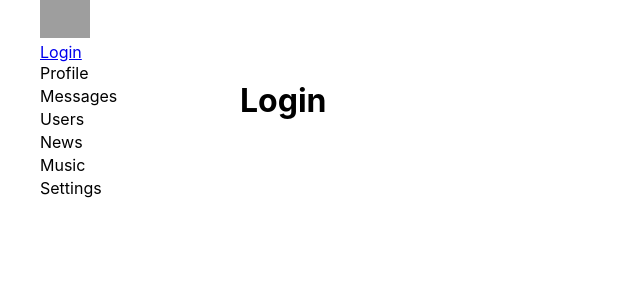
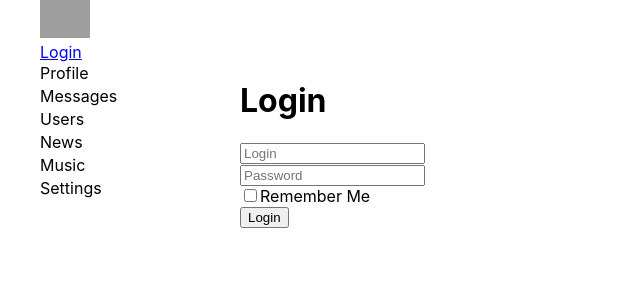
Before and after one commit to kov77/social_ts, a React (Create React App) app: page /login in a window 1280 px wide. Shown: the top 300 px of the page, without its empty margins (0-640 px from the left). Built offline with nearby package versions, Linux system fonts and the light colour scheme; no server answers; grey boxes are pictures that could not be loaded.

Commit message:
Add Login component&install redux-form

```diff
--- a/src/components/Login/Login.tsx
+++ b/src/components/Login/Login.tsx
@@ -1,7 +1,36 @@
 import React from 'react'
+import { Field, InjectedFormProps, reduxForm } from 'redux-form'
+
+type FormDataType = {
+    login: string
+    password: string
+    rememberMe: boolean
+}
+
+const LoginForm: React.FC<InjectedFormProps<FormDataType>> = (props) => {
+    return <form onSubmit={props.handleSubmit}>
+        <div><Field name={'login'} type="text" placeholder={'Login'} component={"input"}/></div>
+        <div><Field name={'password'} type="text" placeholder={'Password'} component={"input"}/></div>
+        <div><Field name={'rememberMe'} type="checkbox" component={"input"}/>Remember Me</div>
+        <div>
+            <button>Login</button>
+        </div>
+    </form>
+}
+
+const LoginReduxForm = reduxForm<FormDataType>({
+    form: 'login'
+})(LoginForm)
+
 
 const Login = () => {
-    return  <h1>Login</h1>
+    const onSubmit = (formData: FormDataType) => {
+        console.log(formData)
+    }
+    return <div>
+        <h1>Login</h1>
+        <LoginReduxForm onSubmit={onSubmit}/>
+    </div>
 }
 
 export default Login;
--- a/src/components/Profile/ProfileContainer.tsx
+++ b/src/components/Profile/ProfileContainer.tsx
@@ -12,8 +12,7 @@
 
 class ProfileContainer extends React.Component<any, any>{
     componentDidMount() {
-        let userId = this.props.router.params["*"];
-
+        let userId = this.props.router.params["*"] === "" ? "23587" : this.props.router.params["*"];
         this.props.getUserProfile(userId)
         this.props.getStatus(userId)
     }
--- a/src/components/Profile/ProfileInfo/ProfileStatus.tsx
+++ b/src/components/Profile/ProfileInfo/ProfileStatus.tsx
@@ -3,26 +3,31 @@
 
 export const ProfileStatus = (props: any) => {
     let[editMode, setEditMode] = useState(false)
+    let[status, SetNewStatus] = useState(props.status)
+
+    const onStatusChange = (e: any) => {
+        SetNewStatus(e.currentTarget.value)
+    }
 
     const changeStatus = () => {
         setEditMode(true)
+
     }
 
     const saveStatus = (e: any) => {
         setEditMode(false)
         props.updateStatus(e.currentTarget.value)
+
     }
-
-
 
     return <div>
         {
             !editMode ? <div onDoubleClick={ changeStatus}>
-                <span>{props.status}</span>
+                <span>{props.status || 'New status'}</span>
             </div>
                 :
             <div>
-                <input autoFocus onBlur={e => saveStatus(e)}></input>
+                <input autoFocus value={status} onChange={e => onStatusChange(e)} onBlur={e => saveStatus(e)}></input>
                 <button onClick={saveStatus}>Set status</button>
             </div>
         }
--- a/src/redux/profile-reducer.tsx
+++ b/src/redux/profile-reducer.tsx
@@ -9,7 +9,7 @@
     ],
     newPostText: 'hello beaches',
     userProfile: {},
-    status: 'status'
+    status: ''
 }
 
 type profileReducerType = addPostActionType | achangePostTexttActionType | setUserProfileAction | setStatusAction
@@ -45,8 +45,7 @@
         dispatch(setUserProfile(response.data))
     })
 }
-export const setStatus = (status: any) => ({type: "SET-STATUS", status} as const)
-
+export const setStatus = (status: any) =>  ({type: "SET-STATUS", status} as const)
 export const getStatus = (userId: string) => (dispatch: any) => {
     usersAPI.getStatus(userId).then(response => {
         dispatch(setStatus(response.data))
--- a/src/redux/redux-store.ts
+++ b/src/redux/redux-store.ts
@@ -3,14 +3,16 @@
 import {dialogsReducer} from "./dialogs-reducer";
 import usersReducer from "./users-reducer";
 import {authorizationReducer} from "./authorization-reducer";
-import thunkMiddleware from 'redux-thunk'
+import thunkMiddleware from 'redux-thunk';
+import { reducer as formReducer } from 'redux-form';
 
 
 const reducers = combineReducers({
     profilePage: profileReducer,
     dialogsPage: dialogsReducer,
     usersPage: usersReducer,
-    authorization: authorizationReducer
+    authorization: authorizationReducer,
+    form: formReducer
 })
 
 const store = createStore(reducers, applyMiddleware(thunkMiddleware));
```
Also changed, not shown: package.json (+6 -1 lines), 2 other files (tests, documents, lock files or other folders).
